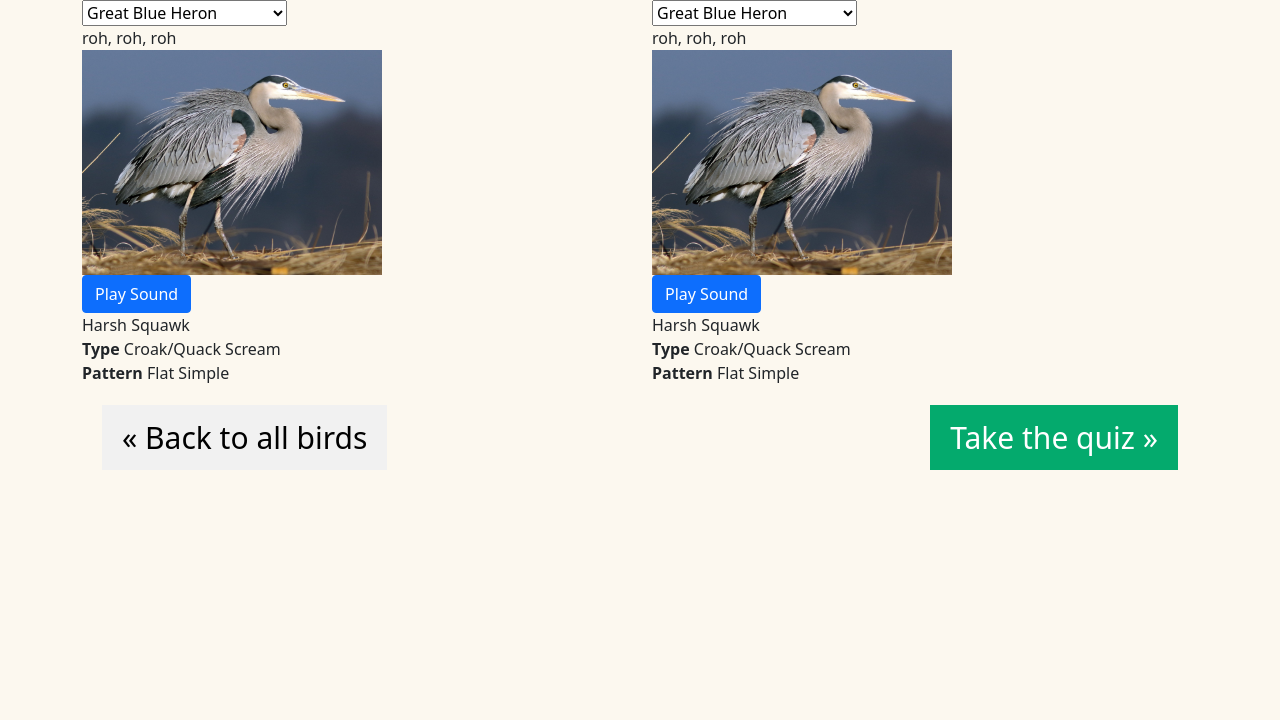
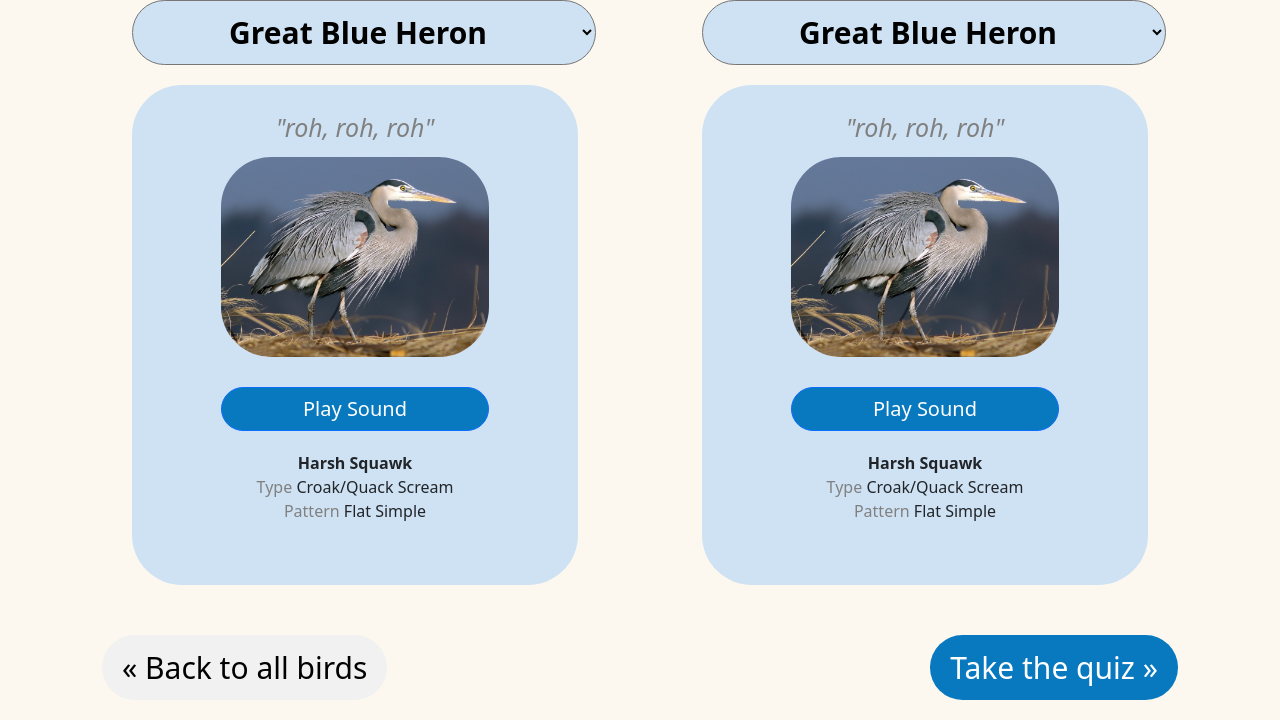
Before and after one commit to fionagaugush/UIDesignFinal, a Flask app: page /compare/1/1 in a window 1280 px wide. Shown: the part 97-817 px from the top of the page. Before the commit the page ends 567 px from the top, so only its background shows below. Run offline with Flask 3, Linux system fonts and the light colour scheme; some libraries are stand-ins or nearby versions; some web fonts are replaced.

Commit message:
Learning pages design

```diff
--- a/static/main.css
+++ b/static/main.css
@@ -42,6 +42,8 @@ body {
     cursor: pointer;
     width: 150px;
     height: 75px;
+
+     border-radius: 50px;
 }
 
 .center {
@@ -199,6 +201,7 @@ body {
 .card-img-top{
 
           height: 300px;
+          border-radius: 50px;
 
 
 }
@@ -207,6 +210,11 @@ body {
 
           height: 400px;
           object-fit: cover;
+          background-color: #cfe2f3;
+          padding: 10px 10px;
+          border-radius: 50px;
+          margin-bottom: 20px;
+          width: 100%;
 
 }
 
@@ -218,6 +226,8 @@ body {
     padding: 10px 20px;
     margin: 20px 20px;
     font-size: 30px;
+     border-radius: 50px;
+     margin-top: 50px;
 
 
 
@@ -225,7 +235,7 @@ body {
 
 
 .next {
-    background-color: #04AA6D;
+     background-color: #0879bf;
      color: white;
     text-decoration: none;
     display: inline-block;
@@ -233,6 +243,9 @@ body {
     margin: 20px 20px;
     font-size: 30px;
      float: right;
+     margin-top: 50px;
+
+      border-radius: 50px;
 
 }
 .info_image_cont{
@@ -246,6 +259,89 @@ body {
 }
 
 .compare_image{
-    width: 300px;
+    margin: 10px;
+    width: 60%;
     object-fit:cover;
+    border-radius: 50px;
 }
+
+.bird_card_compare{
+    background-color: #cfe2f3;
+
+    border-radius: 50px;
+    height: 500px;
+    text-align: center;
+    margin-left: 50px;
+    margin-right: 50px;
+
+}
+
+
+#bird1{
+    background-color: #cfe2f3;
+    padding: 10px 10px;
+    border-radius: 50px;
+    margin-bottom: 20px;
+    width: 85%;
+    text-align: center;
+    margin-left:50px;
+    font-size:30px;
+    font-weight:bold;
+
+
+}
+
+#bird2{
+    background-color: #cfe2f3;
+    padding: 10px 10px;
+    border-radius: 50px;
+    margin-bottom: 20px;
+    width: 85%;
+    text-align: center;
+    margin-left:50px;
+    font-size:30px;
+    font-weight:bold;
+
+
+
+}
+
+#listen_second{
+ width: 60%;
+ border-radius: 50px;
+ margin-top:20px;
+  margin-bottom:20px;
+    background-color: #0879bf;
+     font-size:20px;
+
+}
+
+
+#listen_first{
+ width: 60%;
+ border-radius: 50px;
+ margin-top:20px;
+ margin-bottom:20px;
+ background-color: #0879bf;
+ font-size:20px;
+
+}
+.call_sound_compare{
+font-size:25px;
+color: grey;
+font-style: italic;
+
+}
+.buttons{
+background-color: #0879bf;
+ border-radius: 50px;
+
+}
+#listen_more{
+width: 50%;
+}
+.location{
+margin-left: 50px;
+font-size: 20px;
+text-align:center;
+}
--- a/templates/Learning/compare.html
+++ b/templates/Learning/compare.html
@@ -16,6 +16,8 @@
 
 <div class="row">
     <div class="col-sm-6">
+
+
         <select name="bird" id="bird1">
             {% for key in birds.keys() %}
             {% set bird = birds[key] %}
@@ -27,24 +29,24 @@
             {% endif %}
             {% endfor %}
         </select>
-
-      <br>  {{ birds[first].call.sound }} <br>
+        <div class = "bird_card_compare">
+      <br>  <span class = "call_sound_compare"> "{{ birds[first].call.sound }}"</span> <br>
         <img src = "{{ url_for('static', filename=birds[first].imageUrl) }}" class = "compare_image"><br>
         <a id = "listen_first" class="btn btn-primary">Play Sound</a> <br>
         <audio id="audio_first" src= "{{ url_for('static', filename=birds[first].soundUrl) }}" ></audio>
 
-
-        {{birds[first].description}}<br>
-        <b>Type</b>
+            <b>{{birds[first].description}}</b><br>
+            <span class="grey-text">Type</span>
         {% for callType in birds[first].call.type %}
         {{ callType }}
         {% endfor %}
         <br>
-        <b>Pattern</b>
+            <span class="grey-text"> Pattern</span>
         {% for callPattern in birds[first].call.pattern %}
         {{ callPattern }}
 
         {% endfor %}
+            </div>
 
 
 
@@ -64,24 +66,25 @@
         </select>
 
 
-
-       <br> {{ birds[second].call.sound }} <br>
+        <div class = "bird_card_compare">
+        <br> <span class = "call_sound_compare">"{{ birds[second].call.sound }}"</span> <br>
         <img src = "{{ url_for('static', filename=birds[second].imageUrl) }}" class = "compare_image"><br>
         <a id = "listen_second" class="btn btn-primary">Play Sound</a> <br>
         <audio id="audio_second" src= "{{ url_for('static', filename=birds[second].soundUrl) }}" ></audio>
 
 
-        {{birds[second].description}}<br>
-        <b>Type</b>
+            <b>{{birds[second].description}}</b><br>
+       <span class="grey-text"> Type </span>
         {% for callType in birds[second].call.type %}
         {{ callType }}
         {% endfor %}
         <br>
-        <b>Pattern</b>
+            <span class="grey-text"> Pattern </span>
         {% for callPattern in birds[second].call.pattern %}
         {{ callPattern }}
 
         {% endfor %}
+            </div>
 
     </div>
     <div class="col-sm-6">
```
Also changed, not shown: templates/Learning/birdsList.html (+5 -3 lines), templates/Learning/info.html (+27 -10 lines).
